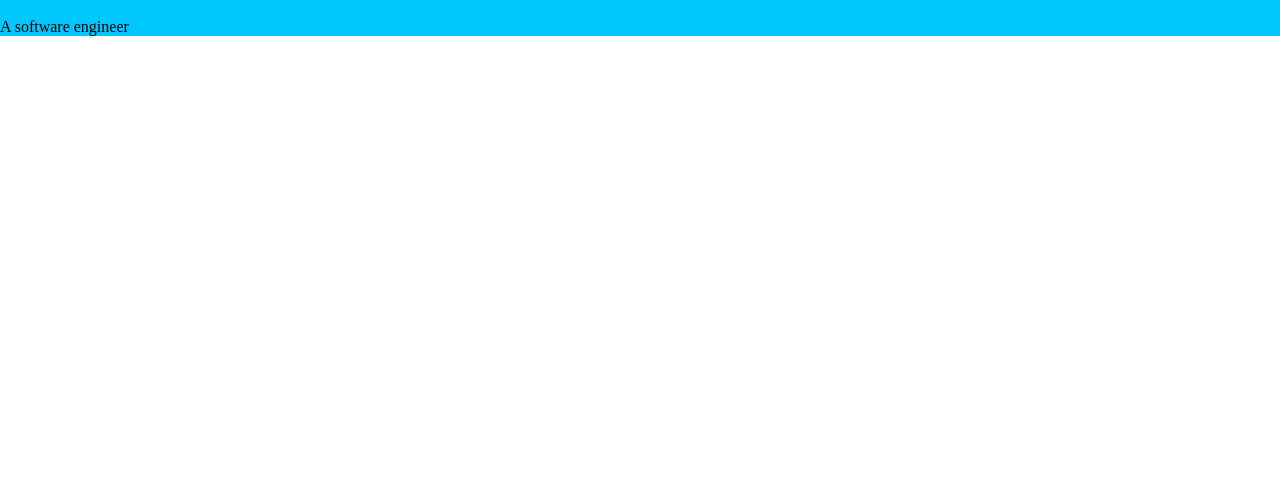
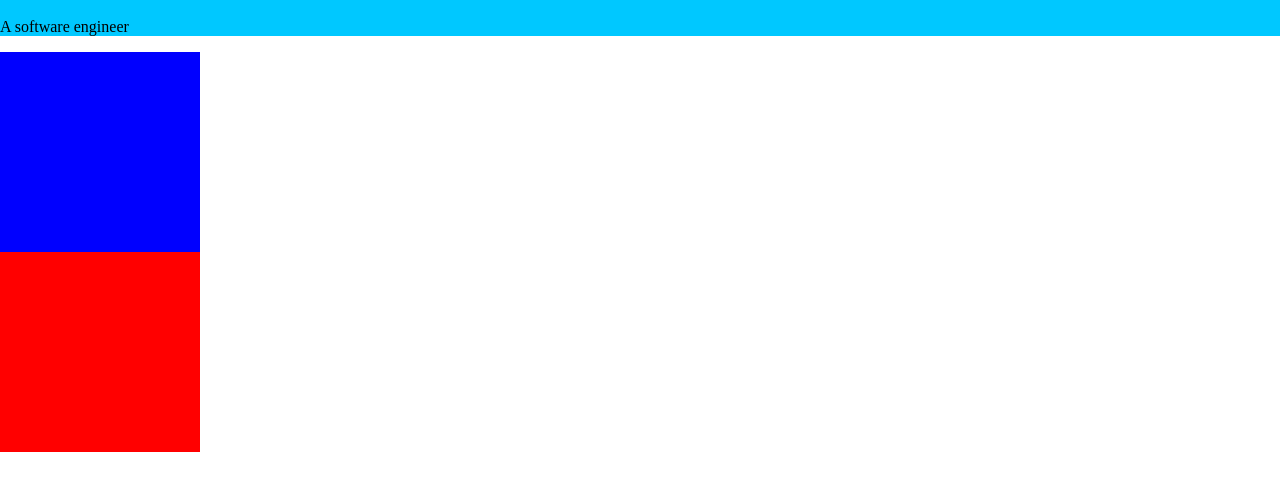
Before and after one commit to oladejomubarak/Sample-of-portfolio-site-with-CSS, a plain HTML site: page index.html in a window 1280 px wide. Shown: the part 40-530 px from the top of the page. Drawn offline with Linux system fonts and the light colour scheme.

Commit message:
structuring folders

```diff
--- a/css/style.css
+++ b/css/style.css
@@ -11,10 +11,13 @@ h1{
 }
 .middle-container{
   background-color: blue;
-
+  height: 200px;
+  width: 200px;
 
 }
 .bottom-container{
   background-color: red;
+  height: 200px;
+  width: 200px;
 
 }
```
